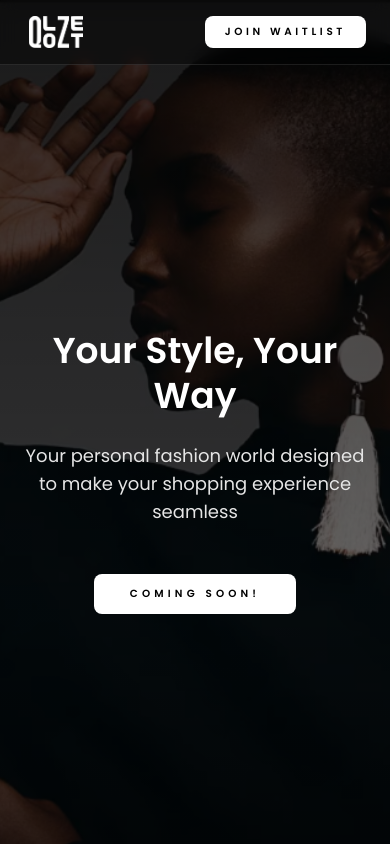
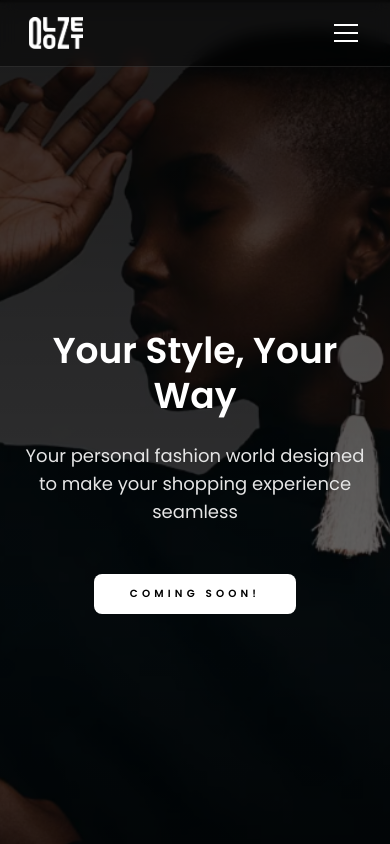
Before and after one commit to Qlozet/qlozethome, a Next.js app: page / in a window 390 px wide. Shown: the top 844 px of the page. Built offline with nearby package versions, Linux system fonts and the light colour scheme.

Commit message:
Update Header.tsx

```diff
--- a/components/layout/Header/Header.tsx
+++ b/components/layout/Header/Header.tsx
@@ -13,6 +13,7 @@ type HeaderProps = {
 
 export function Header({ data }: HeaderProps) {
   const [openDropdown, setOpenDropdown] = useState<string | null>(null);
+  const [mobileMenuOpen, setMobileMenuOpen] = useState(false);
   const pathname = usePathname();
   const isCustomizePage = pathname?.includes("/customize") || pathname?.includes("/whatwedo") || pathname?.includes("/measurement") || pathname?.includes("/designyouroutfit") || pathname?.includes("/explore") || pathname?.includes("/flexiblesellingoptions") || pathname?.includes("/instantstorefront") || pathname?.includes("/aimeasurement") || pathname?.includes("/shipsmarter") || pathname?.includes("/clothinggenerator") || pathname?.includes("/chatwithcustomers") || pathname?.includes("/managesteps");
 
@@ -40,6 +41,29 @@ export function Header({ data }: HeaderProps) {
             />
           </div>
         </Link>
+        {/* Mobile Hamburger Button */}
+        <button
+          type="button"
+          onClick={() => setMobileMenuOpen(!mobileMenuOpen)}
+          className={`md:hidden flex flex-col gap-1.5 p-2 ${isCustomizePage ? "text-gray-700" : "text-white"}`}
+          aria-label="Toggle menu"
+        >
+          <span
+            className={`block h-0.5 w-6 transition-all ${
+              mobileMenuOpen ? "rotate-45 translate-y-2" : ""
+            } ${isCustomizePage ? "bg-gray-700" : "bg-white"}`}
+          />
+          <span
+            className={`block h-0.5 w-6 transition-all ${
+              mobileMenuOpen ? "opacity-0" : ""
+            } ${isCustomizePage ? "bg-gray-700" : "bg-white"}`}
+          />
+          <span
+            className={`block h-0.5 w-6 transition-all ${
+              mobileMenuOpen ? "-rotate-45 -translate-y-2" : ""
+            } ${isCustomizePage ? "bg-gray-700" : "bg-white"}`}
+          />
+        </button>
         <nav
           className={`hidden items-center gap-10 text-[13px] font-extrabold md:flex ${isCustomizePage ? "text-gray-700" : "text-white/80"
             }`}
@@ -180,12 +204,12 @@ export function Header({ data }: HeaderProps) {
           })}
         </nav>
         <div
-          className={`flex items-center gap-4 text-[0.65rem] font-semibold uppercase tracking-[0.35em] ${isCustomizePage ? "text-gray-700" : "text-white"
+          className={`hidden md:flex items-center gap-4 text-[0.65rem] font-semibold uppercase tracking-[0.35em] ${isCustomizePage ? "text-gray-700" : "text-white"
             }`}
         >
           <Link
             href={data.secondary.href}
-            className={`hidden rounded-[8px] border px-5 py-2 transition md:inline-flex ${isCustomizePage
+            className={`rounded-[8px] border px-5 py-2 transition ${isCustomizePage
               ? "border-gray-300 hover:border-gray-400 hover:bg-gray-50"
               : "border-white/40 hover:border-white hover:bg-white/10"
               }`}
@@ -203,6 +227,87 @@ export function Header({ data }: HeaderProps) {
           </Link>
         </div>
       </div>
+
+      {/* Mobile Menu */}
+      {mobileMenuOpen && (
+        <div className={`md:hidden border-t ${isCustomizePage ? "border-gray-200 bg-white" : "border-white/10 bg-black/95 backdrop-blur"}`}>
+          <nav className="flex flex-col px-6 py-4 space-y-4">
+            {data.links.map((link) => {
+              const hasDropdown = "dropdown" in link && link.dropdown;
+              return (
+                <div key={link.label} className="flex flex-col">
+                  <Link
+                    href={link.href}
+                    className={`text-base font-semibold py-2 ${isCustomizePage ? "text-gray-900" : "text-white"}`}
+                    onClick={() => !hasDropdown && setMobileMenuOpen(false)}
+                  >
+                    {link.label}
+                  </Link>
+                  {hasDropdown && (
+                    <div className="mt-2 ml-4 space-y-4">
+                      {/* Shoppers Section */}
+                      <div className="flex flex-col gap-3">
+                        <h4 className={`text-sm font-bold ${isCustomizePage ? "text-gray-900" : "text-white"}`}>
+                          {link.dropdown.shoppers.title}
+                        </h4>
+                        {link.dropdown.shoppers.features.map((feature: any, idx: number) => (
+                          <Link
+                            key={idx}
+                            href={feature.href}
+                            className={`text-sm py-1 ${isCustomizePage ? "text-gray-600" : "text-white/80"}`}
+                            onClick={() => setMobileMenuOpen(false)}
+                          >
+                            {feature.title}
+                          </Link>
+                        ))}
+                      </div>
+                      {/* Vendors Section */}
+                      <div className={`flex flex-col gap-3 pt-2 border-t ${isCustomizePage ? "border-gray-200" : "border-white/10"}`}>
+                        <h4 className={`text-sm font-bold ${isCustomizePage ? "text-gray-900" : "text-white"}`}>
+                          {link.dropdown.vendors.title}
+                        </h4>
+                        {link.dropdown.vendors.features.map((feature: any, idx: number) => (
+                          <Link
+                            key={idx}
+                            href={feature.href}
+                            className={`text-sm py-1 ${isCustomizePage ? "text-gray-600" : "text-white/80"}`}
+                            onClick={() => setMobileMenuOpen(false)}
+                          >
+                            {feature.title}
+                          </Link>
+                        ))}
+                      </div>
+                    </div>
+                  )}
+                </div>
+              );
+            })}
+            {/* Mobile CTA Buttons */}
+            <div className={`flex flex-col gap-3 pt-4 border-t ${isCustomizePage ? "border-gray-200" : "border-white/10"}`}>
+              <Link
+                href={data.secondary.href}
+                className={`rounded-[8px] border px-5 py-2 text-center text-[0.65rem] font-semibold uppercase tracking-[0.35em] transition ${isCustomizePage
+                  ? "border-gray-300 text-gray-700 hover:bg-gray-50"
+                  : "border-white/40 text-white hover:bg-white/10"
+                  }`}
+                onClick={() => setMobileMenuOpen(false)}
+              >
+                {data.secondary.label}
+              </Link>
+              <Link
+                href={data.cta.href}
+                className={`rounded-[8px] px-5 py-2 text-center text-[0.65rem] font-semibold uppercase tracking-[0.35em] transition ${isCustomizePage
+                  ? "bg-gray-900 text-white hover:bg-gray-800"
+                  : "bg-white text-black hover:bg-neutral-200"
+                  }`}
+                onClick={() => setMobileMenuOpen(false)}
+              >
+                {data.cta.label}
+              </Link>
+            </div>
+          </nav>
+        </div>
+      )}
     </header>
   );
 }
```
